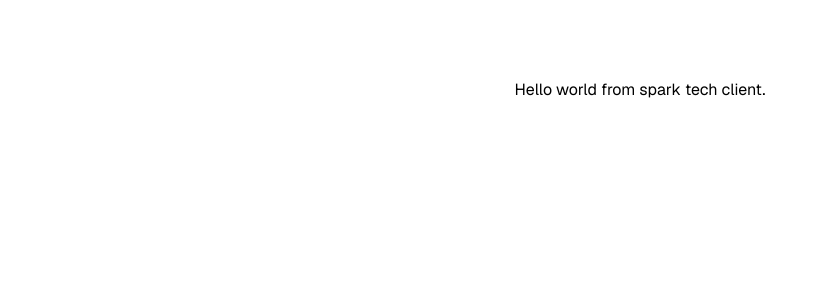
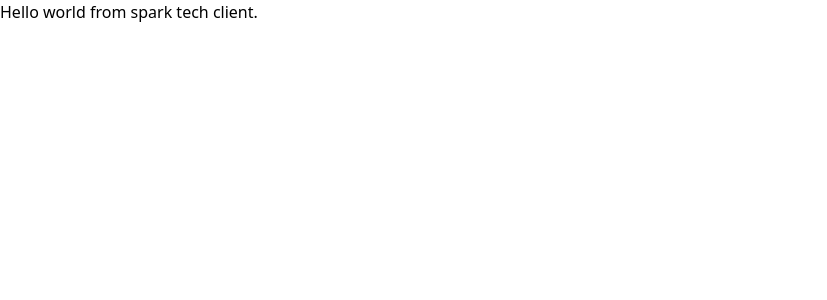
Before and after one commit to DeveloperDolon/sparktech-client, a Next.js app: page / in a window 1280 px wide. Shown: the top 300 px of the page, without its empty margins (0-827 px from the left). Built offline with nearby package versions, Linux system fonts and the light colour scheme.

Commit message:
all class name removed from home page

```diff
--- a/app/page.tsx
+++ b/app/page.tsx
@@ -1,8 +1,7 @@
-
 export default function Home() {
   return (
-    <div className="grid grid-rows-[20px_1fr_20px] items-center justify-items-center min-h-screen p-8 pb-20 gap-16 sm:p-20 font-[family-name:var(--font-geist-sans)]">
-     Hello world from spark tech client.
+    <div >
+      Hello world from spark tech client.
     </div>
   );
 }
```
